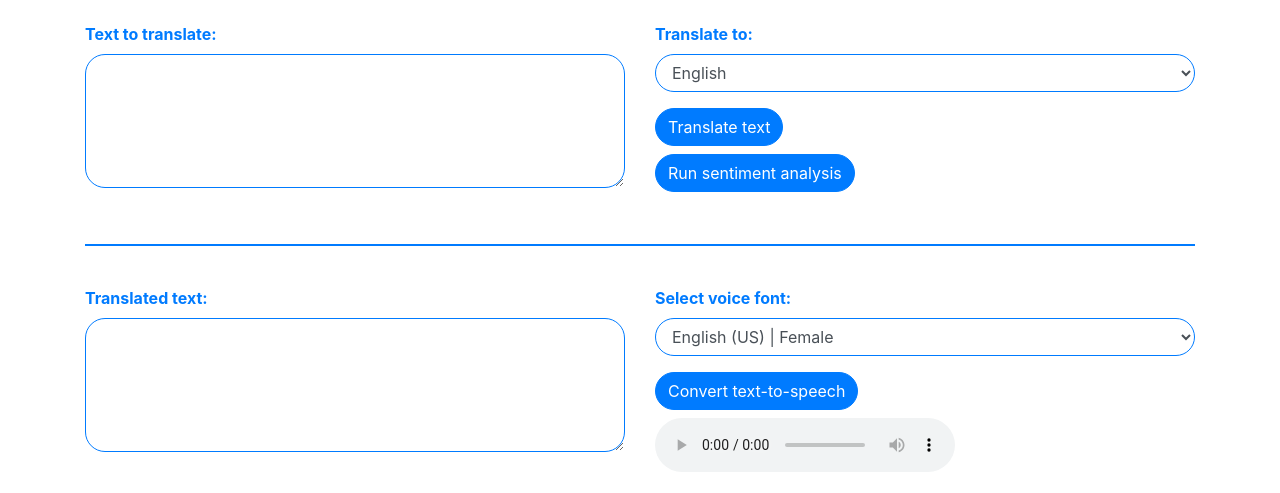
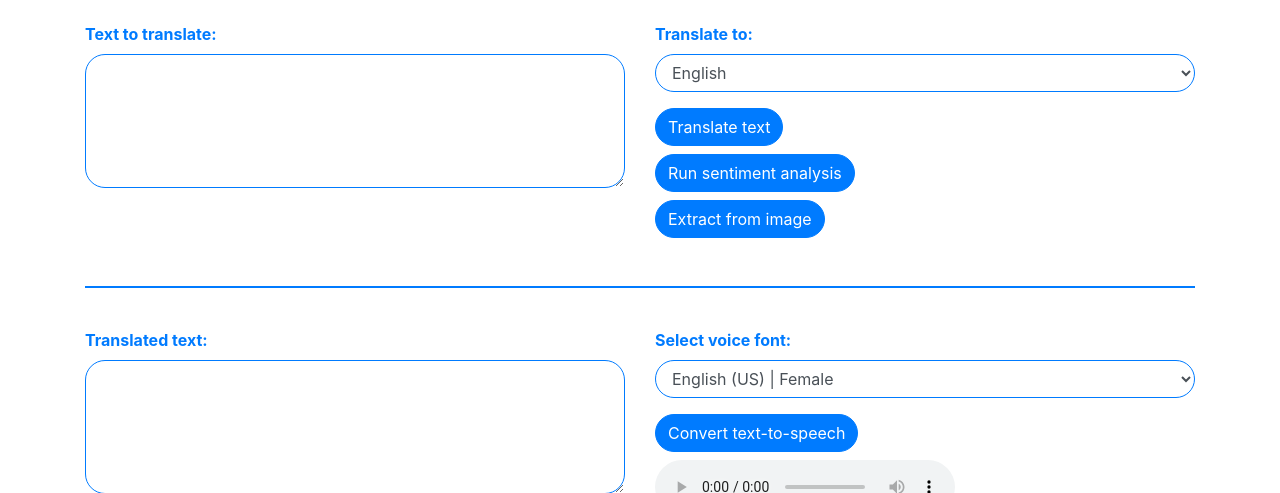
Before and after one commit to borowskj/PUCH, a Flask app: page / in a window 1280 px wide. Shown: the part 250-743 px from the top of the page. Run offline with Flask 2, Linux system fonts and the light colour scheme; some libraries are stand-ins or nearby versions.

Commit message:
Add extract from image functionality

```diff
--- a/templates/index.html
+++ b/templates/index.html
@@ -61,6 +61,10 @@
                   <span id="input-sentiment-error" style="color: red"></span>
                 </div>
 
+                <label class="btn btn-primary mb-2 new-style">
+                  Extract from image <input type="file" id="image_input" accept="image/png, image/jpg, image/jpeg" hidden>
+                </label>
+
             </div>
 
       </div>
```
